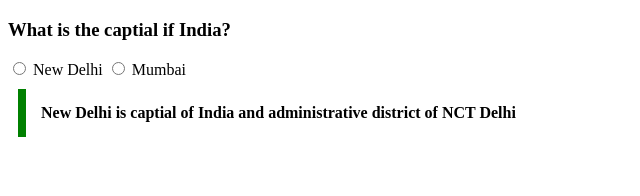
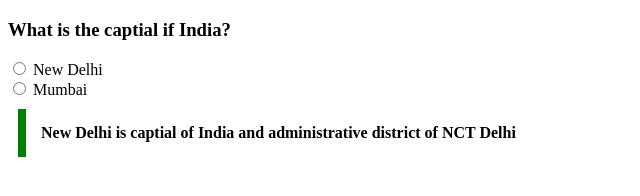
Before and after one commit to acciojob/trivia-ashwinigosavi27, a website: page main.html in a window 1280 px wide. Shown: the whole page, without its empty margins (0-640 px from the left). Drawn offline with Linux system fonts and the light colour scheme.

Commit message:
Update main.html

```diff
--- a/main.html
+++ b/main.html
@@ -12,7 +12,7 @@
 </script>
 	<div><h3>What is the captial if India?</h3></div>
 <input type="radio" class="form-control">
-<label for="New Delhi" class="label">New Delhi</label>
+<label for="New Delhi" class="label">New Delhi</label><br>
 <input type="radio" class="form-control">
 <label for="Mumbai" class="label">Mumbai</label>
 <p>New Delhi is captial of India and administrative district of NCT Delhi</p>
```
